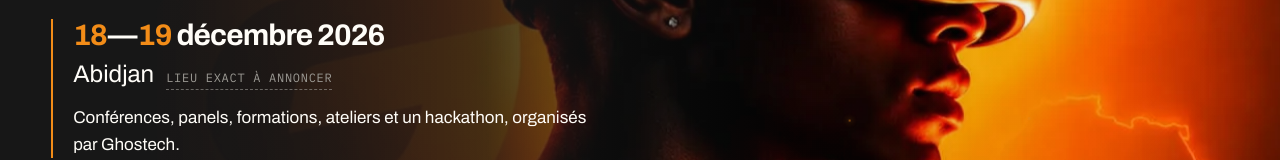
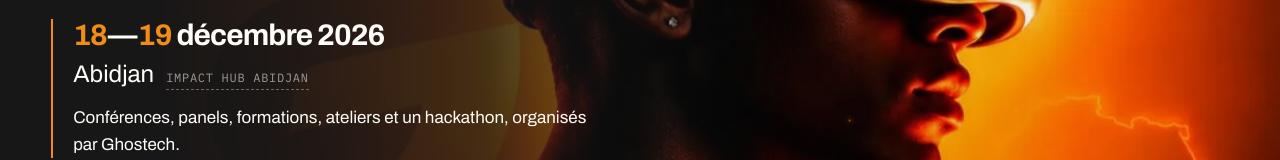
Before and after one commit to YvanOssey/g-tech-summit, a Next.js app: page / in a window 1280 px wide. Shown: the part 353-513 px from the top of the page. Built offline with nearby package versions, Linux system fonts and the light colour scheme; no server answers; the database is empty.

Commit message:
Correction

```diff
--- a/src/app/(site)/infos-pratiques/page.tsx
+++ b/src/app/(site)/infos-pratiques/page.tsx
@@ -152,7 +152,7 @@ export default async function PracticalPage() {
           </SpotlightGroup>
           {!venue && (
             <p className="mt-10 text-muted">
-              Lieu exact : <Pending label="Lieu exact">à annoncer</Pending>
+              Lieu exact : <Pending label="Lieu exact">IMPACT HUB ABIDJAN</Pending>
             </p>
           )}
         </div>
--- a/src/app/(site)/page.tsx
+++ b/src/app/(site)/page.tsx
@@ -418,7 +418,7 @@ export default async function HomePage() {
               icon: "pin",
               k: "Lieu",
               v: settings.venue ? settings.venue.name : EVENT.city,
-              note: settings.venue ? EVENT.country : <Pending label="Lieu exact">Lieu exact à annoncer</Pending>,
+              note: settings.venue ? EVENT.country : <Pending label="Lieu exact">IMPACT HUB ABIDJAN</Pending>,
             },
             { icon: "clock", k: "Accueil", v: "Dès 08:00", note: "Vendredi 18 et samedi 19 décembre" },
             { icon: "ticket", k: "Billet", v: "Nominatif, par e-mail", note: "Avec un QR code unique, scanné à l’entrée." },
--- a/src/components/home/HomeHero.tsx
+++ b/src/components/home/HomeHero.tsx
@@ -176,7 +176,7 @@ export function HomeHero({ venue }: HomeHeroProps) {
                 venue.name
               ) : (
                 <>
-                  {EVENT.city} <Pending label="Lieu exact">Lieu exact à annoncer</Pending>
+                  {EVENT.city} <Pending label="Lieu exact">IMPACT HUB ABIDJAN</Pending>
                 </>
               )}
             </p>
```
